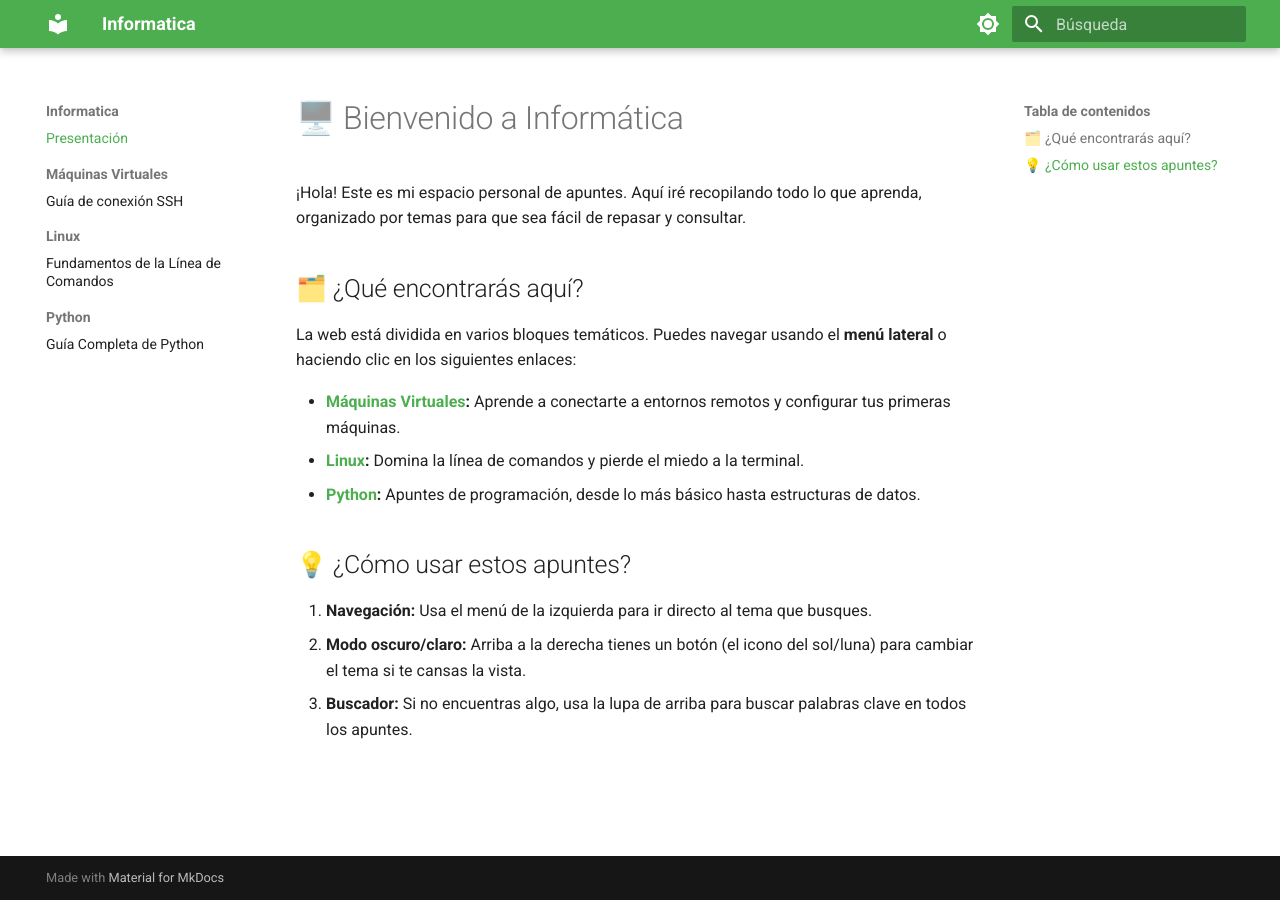
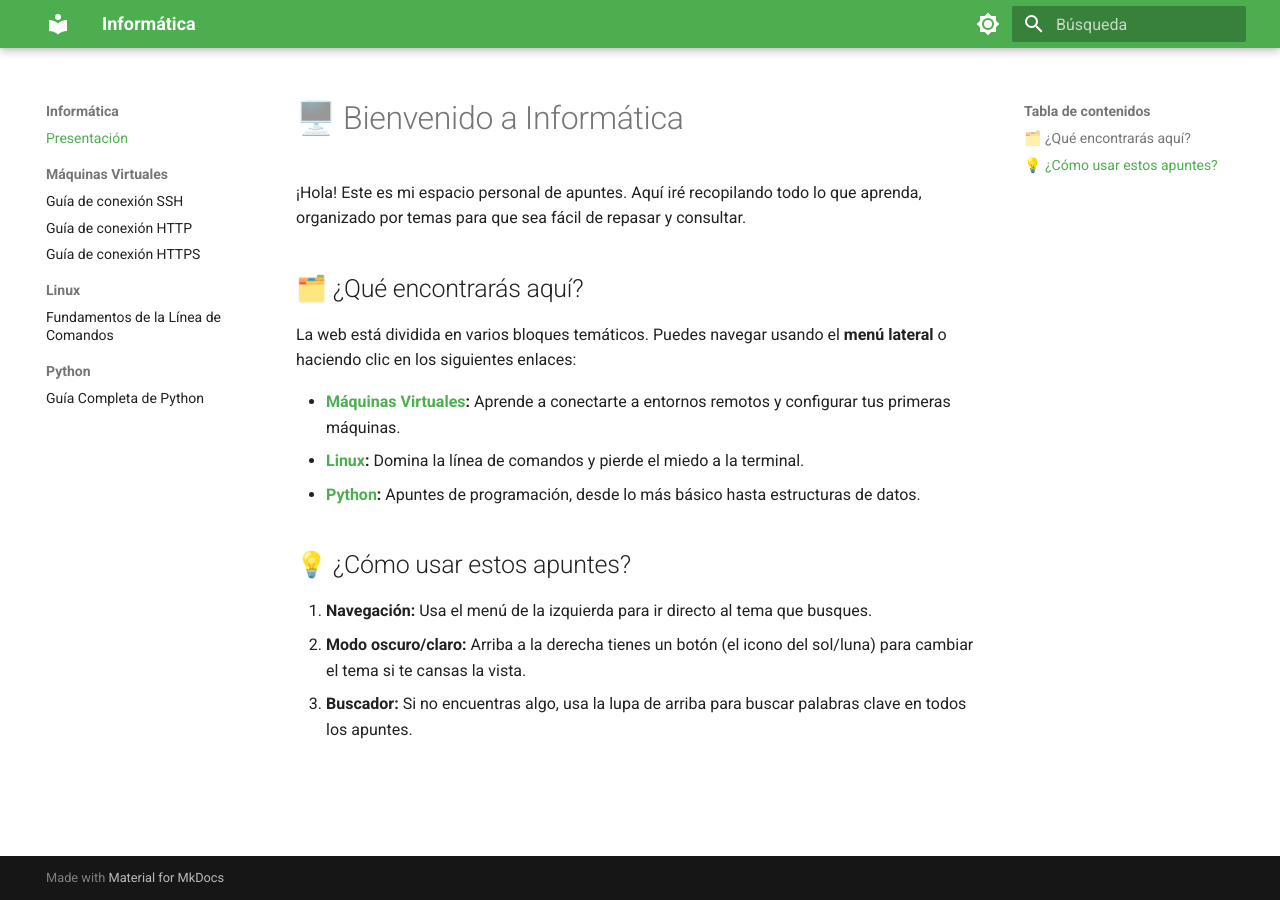
Before and after one commit to Daseptius/Informatica, an MkDocs documentation site: the page built from docs/index.md, in a window 1280 px wide. Built offline with MkDocs 1.6.1 and Material for MkDocs 9.7.7, drawn with Linux system fonts in a browser that asks for light colours.

Commit message:
Update site name and add new connection guides

```diff
--- a/mkdocs.yml
+++ b/mkdocs.yml
@@ -1,4 +1,4 @@
-site_name: Informatica
+site_name: Informática
 theme:
   name: material
   language: es
@@ -28,6 +28,8 @@ nav:
   - Presentación: index.md
   - Máquinas Virtuales:
       - Guía de conexión SSH: guia-ssh.md
+      - Guía de conexión HTTP: guia_conexion_http.md
+      - Guía de conexión HTTPS: guia_conexion_https.md
   - Linux:
       - Fundamentos de la Línea de Comandos: guia_linea_de_comandos_linux.md
   - Python:
```
